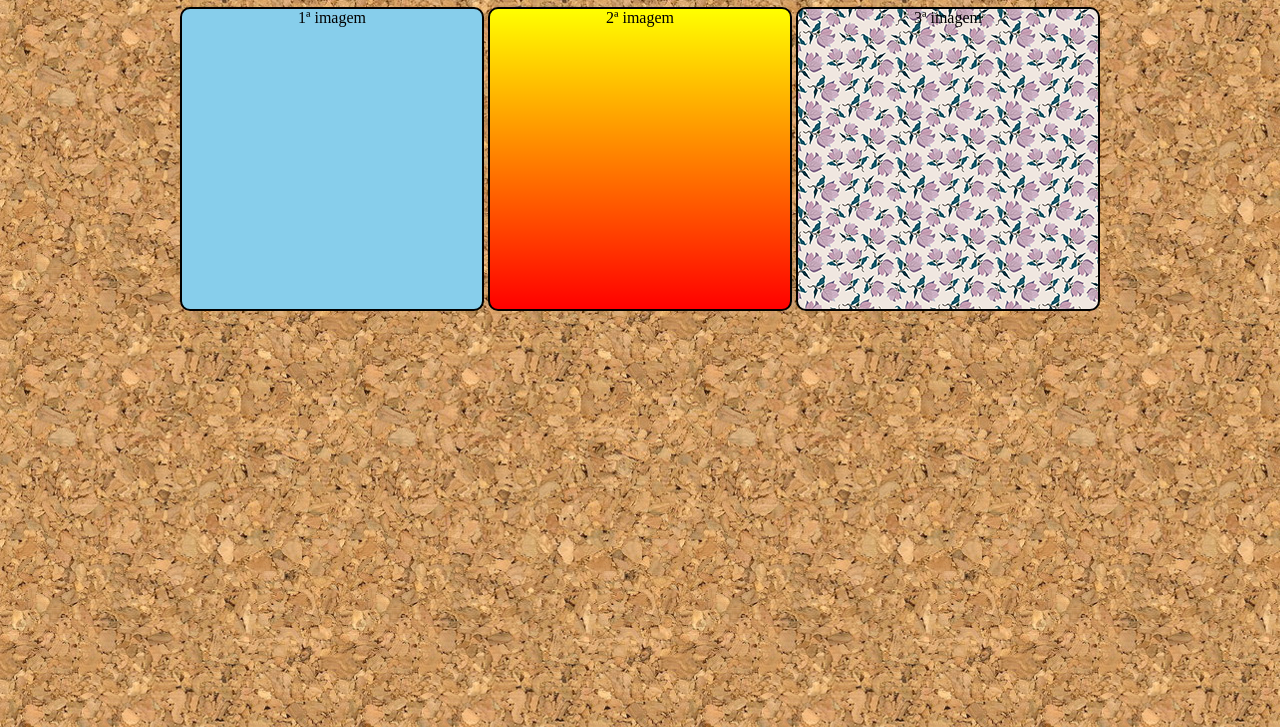
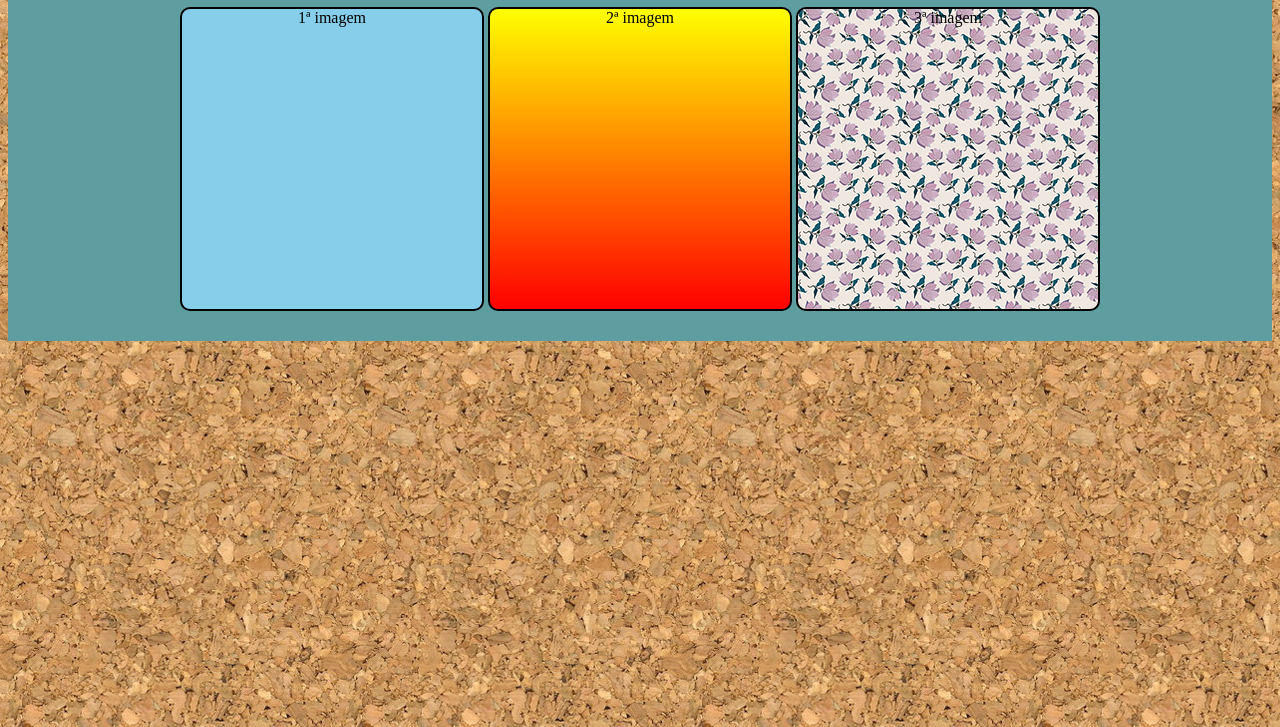
Before and after one commit to maryangela2609/html5-css, a plain HTML site: page exercicios/modulo3/ex022/fundo001.html in a window 1280 px wide. Shown: the part 73-800 px from the top of the page. Drawn offline with Linux system fonts and the light colour scheme.

Commit message:
atualização de código

```diff
--- a/exercicios/modulo3/ex022/fundo001.html
+++ b/exercicios/modulo3/ex022/fundo001.html
@@ -8,6 +8,16 @@
         body {
             background-image: url('imagens/wallpaper001.jpg');
             text-align: center;
+        }
+
+        header {
+            background-color: cadetblue;
+
+        }
+
+        header div {
+
+            margin-bottom: 30px;
         }
 
         h1 {
```
